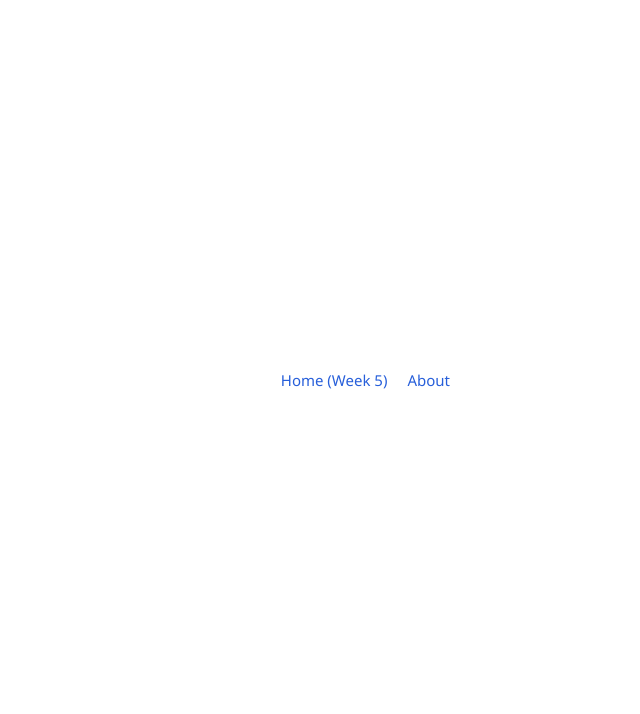
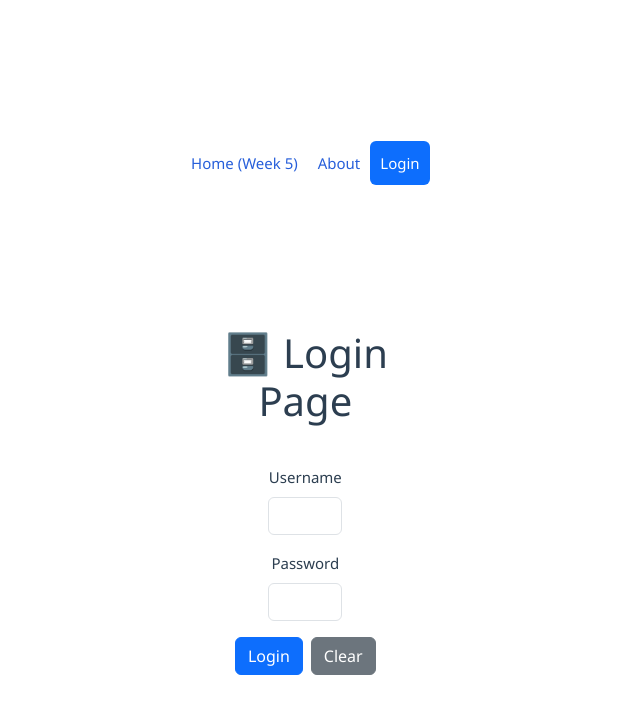
Before and after one commit to TianyuNiu213/fit5032-labs, a Vue app in the folder fit5032-week5lab/tniu-library/: page /login in a window 1280 px wide. Before the commit this address had no page. Shown: the top 714 px of the page, without its empty margins (160-800 px from the left). Built offline with nearby package versions, Linux system fonts and the light colour scheme; the HTML template or start-up script is replaced by a standard one.

Commit message:
week5 - 6-1. Login Page + Authenticated users (Successful login)

```diff
--- a/fit5032-week5lab/tniu-library/src/App.vue
+++ b/fit5032-week5lab/tniu-library/src/App.vue
@@ -49,4 +49,7 @@ header {
   justify-content: center; /* Center the content in the header */
   padding: 20px 0; /* Add padding to separate the header from the content */
 }
+.about{
+  text-align: center;
+}
 </style>
--- a/fit5032-week5lab/tniu-library/src/components/BHeader.vue
+++ b/fit5032-week5lab/tniu-library/src/components/BHeader.vue
@@ -11,6 +11,9 @@
         </li>
         <li class="nav-item">
           <router-link to="/about" class="nav-link" active-class="active">About</router-link>
+        </li>
+        <li class="nav-item">
+          <router-link to="/login" class="nav-link" active-class="active">Login</router-link>
         </li>
       </ul>
     </header>
--- a/fit5032-week5lab/tniu-library/src/router/index.js
+++ b/fit5032-week5lab/tniu-library/src/router/index.js
@@ -1,6 +1,7 @@
 import { createRouter, createWebHistory } from 'vue-router'
 import HomeView from '../views/HomeView.vue'
 import AboutView from '../views/AboutView.vue'
+import LoginView from '../views/LoginView.vue'
 
 const routes = [
   {
@@ -12,6 +13,11 @@ const routes = [
     path: '/about',
     name: 'About',
     component: AboutView
+  },
+  {
+    path: '/login',
+    name: 'Login',
+    component: LoginView
   }
 ]
 
@@ -20,4 +26,6 @@ const router = createRouter({
   routes
 })
 
+
+
 export default router
--- /dev/null
+++ b/fit5032-week5lab/tniu-library/src/views/LoginView.vue
@@ -0,0 +1,125 @@
+<script setup>
+import { ref } from 'vue'
+import router from '../router/index'
+
+const formData = ref({
+  username: '',
+  password: '',
+})
+
+const errors = ref({
+  username: null,
+  password: null,
+})
+
+const hardCodUserName = 'user'
+const hardCodepassword = '123456'
+
+const validateName = (blur) => {
+  if (formData.value.username.length < 3) {
+    if (blur) errors.value.username = 'Name must be at least 3 characters'
+  } else {
+    errors.value.username = null
+  }
+}
+
+const validatePassword = (blur) => {
+  const password = formData.value.password
+  const minLength = 6
+
+   if (password.length < minLength) {
+    if (blur) errors.value.password = `Password must be at least ${minLength} characters long.`
+  } else {
+    errors.value.password = null
+  }
+}
+
+const submitForm = () => {
+  validateName(true);
+  validatePassword(true);
+
+  if (!errors.value.username
+      && !errors.value.password
+      && formData.value.username === hardCodUserName
+      && formData.value.password === hardCodepassword) {
+
+    // submittedCards.value.push({ ...formData.value })
+    // clearForm()
+    alert("login success");
+    router.push({name: 'About'});
+  }
+}
+
+const clearForm = () => {
+  formData.value = {
+    username: '',
+    password: '',
+  }
+}
+</script>
+
+<template>
+  <div class="container mt-5">
+    <div class="row">
+      <div class="col-md-8 offset-md-2">
+        <h1 class="text-center title">🗄️ Login Page</h1>
+        <form @submit.prevent="submitForm">
+          <div class="row mb-3 justify-content-center">
+            <div class="col-md-6 col-sm-8">
+              <label for="username" class="form-label">Username</label>
+              <input
+                type="text"
+                class="form-control"
+                id="username"
+                @blur="() => validateName(true)"
+                @input="() => validateName(false)"
+                v-model="formData.username"
+              />
+              <div v-if="errors.username" class="text-danger">{{ errors.username }}</div>
+            </div>
+          </div>
+          <div class="row mb-3 justify-content-center">
+            <div class="col-md-6 col-sm-8">
+              <label for="password" class="form-label">Password</label>
+              <input
+                type="password"
+                class="form-control"
+                id="password"
+                @blur="() => validatePassword(true)"
+                @input="() => validatePassword(false)"
+                v-model="formData.password"
+              />
+              <div v-if="errors.password" class="text-danger">{{ errors.password }}</div>
+            </div>
+          </div>
+          <div class="text-center">
+            <button type="submit" class="btn btn-primary me-2">Login</button>
+            <button type="button" class="btn btn-secondary" @click="clearForm">Clear</button>
+          </div>
+        </form>
+      </div>
+    </div>
+  </div>
+</template>
+
+<style scoped>
+.container {
+  font-family: 'Segoe UI', Tahoma, Geneva, Verdana, sans-serif;
+  max-width: 80vw;
+  margin: 0 auto;
+  padding: 20px;
+  border-radius: 10px;
+}
+
+.title {
+  margin-bottom: 40px; /* Adjust this value to reduce spacing */
+}
+
+.text-center {
+  text-align: center;
+}
+
+.text-danger {
+  color: red;
+}
+</style>
```
